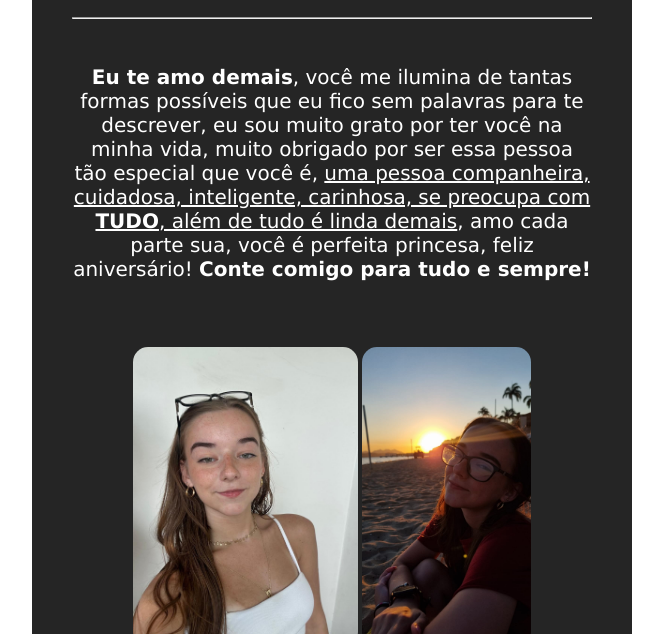
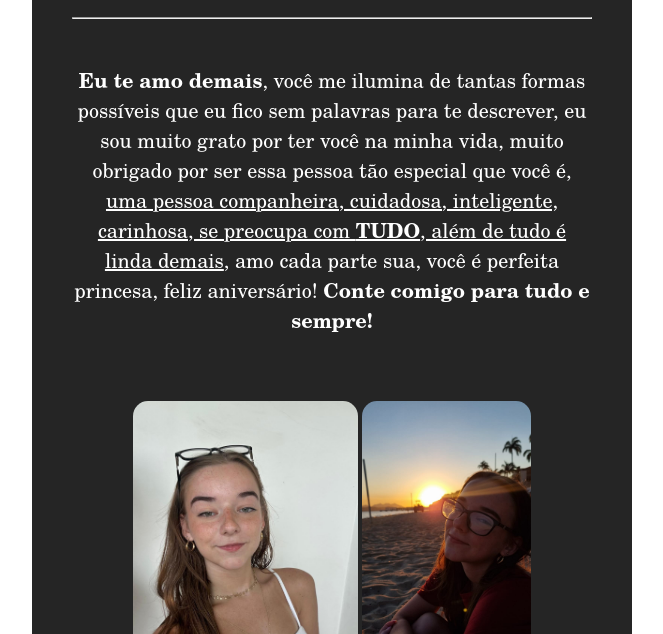
Before and after one commit to mthrib/aniversariobelly, a plain HTML site: page index.html in a window 1280 px wide. Shown: the part 166-800 px from the top of the page, without its empty margins (308-971 px from the left). Drawn offline with Linux system fonts and the light colour scheme.

Commit message:
Update styles.css

```diff
--- a/styles.css
+++ b/styles.css
@@ -36,7 +36,7 @@ body {
     font-size: 20px;
     margin-bottom: 30px;
     color: #ffffff;
-    font-family: 'Verdana', sans-serif;
+    font-family: New Century Schoolbook, TeX Gyre Schola, serif;
 }
 
 /* Imagem centralizada */
```
